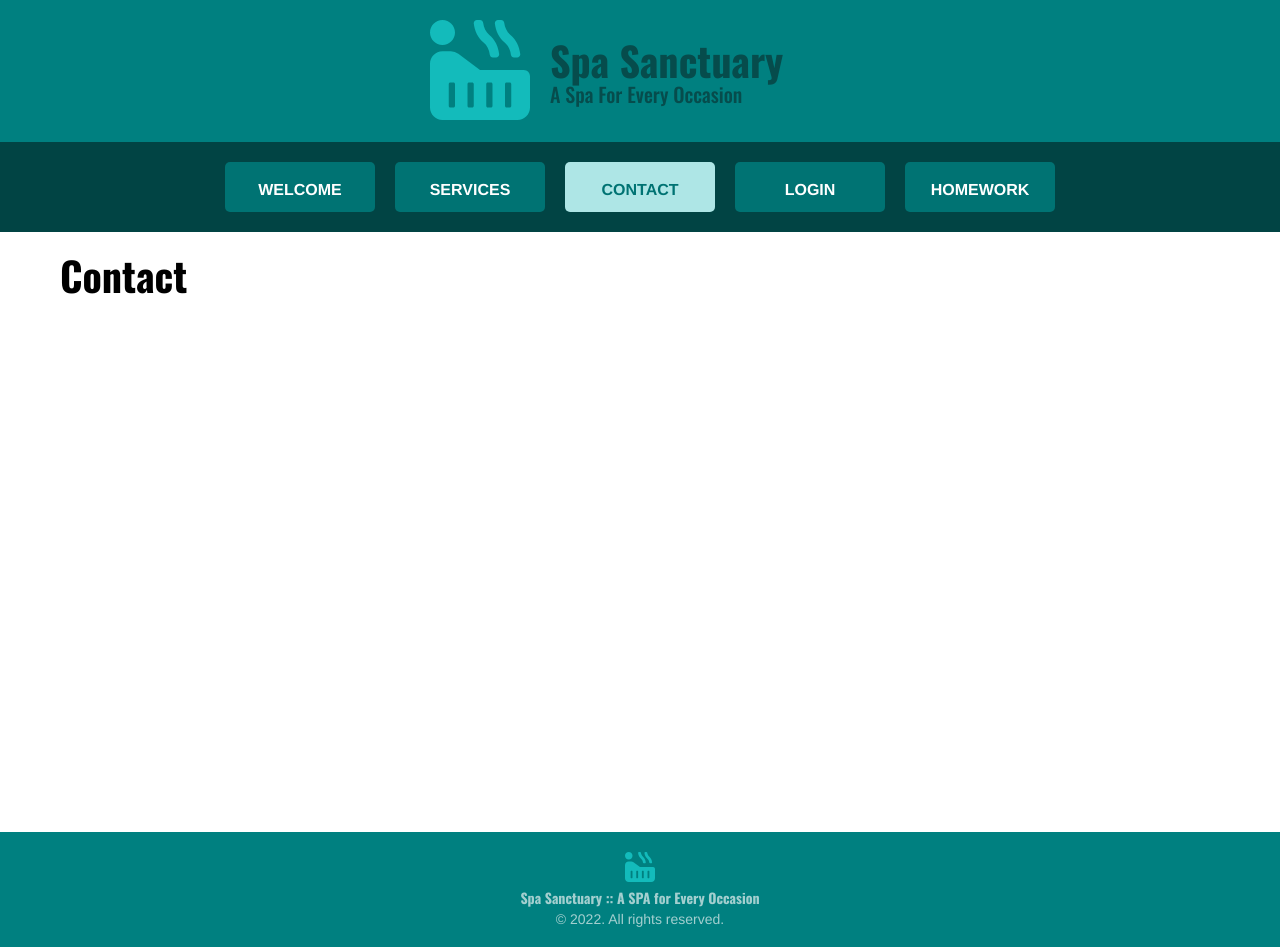
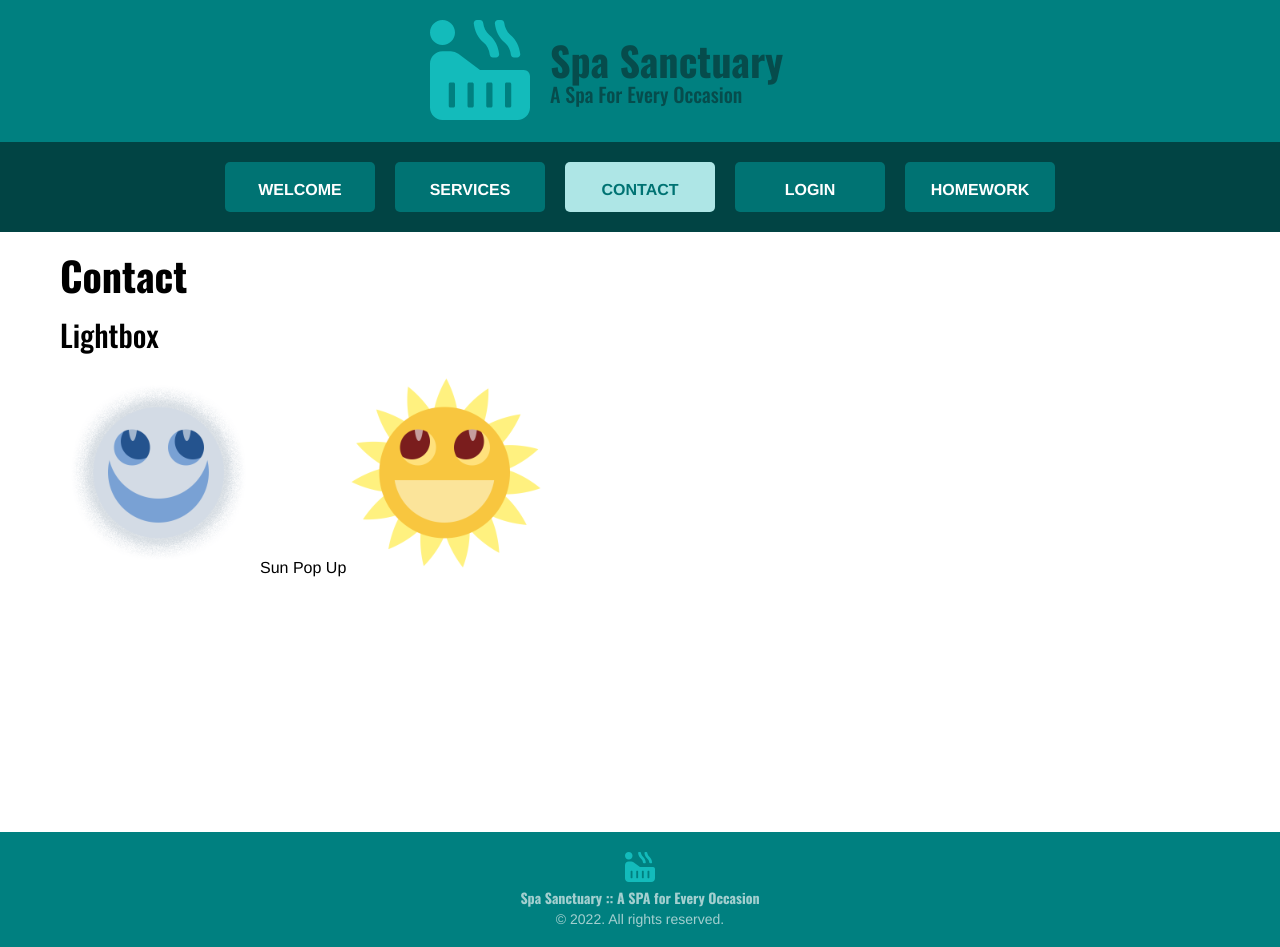
Before and after one commit to meatch/web1-2022-01-Mitch, a React (Create React App) app: page /contact in a window 1280 px wide. Built offline with nearby package versions, Linux system fonts and the light colour scheme.

Commit message:
Wiring up initial lightbox

```diff
--- a/src/React/Contact/Contact.jsx
+++ b/src/React/Contact/Contact.jsx
@@ -1,11 +1,28 @@
 import React from 'react';
 import styled from 'styled-components';
 
+/* Components ---------------------------*/
+import Lightbox from 'React/common/Lightbox/Lightbox.jsx';
+
 const Contact = () => {
+
+    const ActiveContent = () => {
+        return <img src="/assets/img/moon.png" />;
+    }
+    const ModalContent = () => {
+        return <img src="/assets/img/sun.png" />;
+    }
 
     return (
         <ContactStyled className='Contact'>
             <h1>Contact</h1>
+
+            <Lightbox
+                title='Sun Pop Up'
+                activeContent={ <ActiveContent /> }
+                modalContent={ <ModalContent /> }
+            />
+
         </ContactStyled>
     );
 }
--- /dev/null
+++ b/src/React/common/Lightbox/Lightbox.jsx
@@ -0,0 +1,21 @@
+import React from 'react';
+import styled from 'styled-components';
+
+const Lightbox = ({title, activeContent, modalContent}) => {
+
+    return (
+        <LightboxStyled className='Lightbox'>
+            <h3>Lightbox</h3>
+
+            { activeContent }
+            { title }
+            { modalContent }
+        </LightboxStyled>
+    );
+}
+
+export default Lightbox;
+
+const LightboxStyled = styled.div`
+
+`;
```
